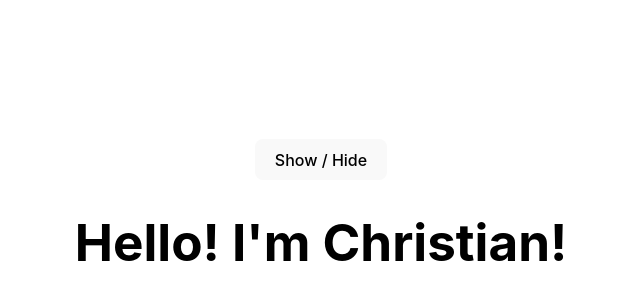
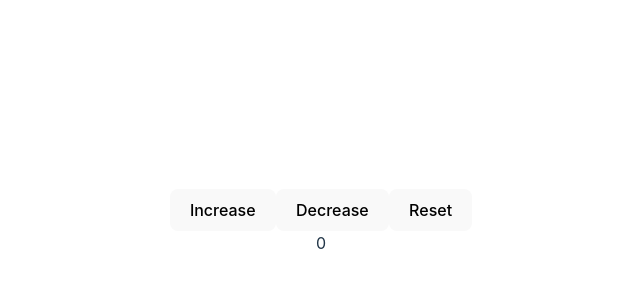
Before and after one commit to GinoongFlores/react-course, a React (Vite) app: page / in a window 1280 px wide. Shown: the part 178-478 px from the top of the page, without its empty margins (319-959 px from the left). Built offline with nearby package versions, Linux system fonts and the light colour scheme.

Commit message:
added exercise

```diff
--- a/src/App.jsx
+++ b/src/App.jsx
@@ -4,32 +4,38 @@
 // A state in react is a variable that stores data that can be changed
 
 function App() {
-	// const [inputValue, setInputValue] = useState("");
-	// const [showText, setShowText] = useState(true);
-	const [textColor, setTextColor] = useState("black");
-
-	const handleInputChange = (e) => {
-		// an event is used to grab the information in the input
-
-		setInputValue(e.target.value); // this is how we change the state. We used the setInputValue function to change to value of the inputValue state or variable
-		// console.log(e.target.value)
-	};
-
+	const [count, setCount] = useState(0);
 	return (
 		<div className="App">
-			{/* <input type="text" onChange={handleInputChange} /> {inputValue} */}
 			<button
 				onClick={() => {
-					// setShowText(!showText); // here we used an anonymous function and change the text by setting the opposite of the showText boolean value
-
-					setTextColor(textColor === "black" ? "red" : "black"); // here we used ternary operator to change the text color behavior into black if its red and vice versa
+					setCount(count + 1);
 				}}
 			>
-				Show / Hide
+				Increase
+			</button>
+			<button
+				onClick={() => {
+					// an anonymous function is a function that doesn't have a name. It is used when you don't want to create a function and just want to use it once.
+					setCount(count - 1);
+					if (count === 0) {
+						// set the count to 0 if it is less than 0
+						setCount(0);
+					}
+				}}
+			>
+				Decrease
+			</button>
+			<button
+				onClick={() => {
+					setCount(0);
+				}}
+			>
+				Reset
 			</button>
 
-			{/* {showText && <h1>Hello World</h1>} */}
-			<h1 style={{ color: textColor }}>Hello! I'm Christian!</h1>
+			<br />
+			{count}
 		</div>
 	);
 }
```
Also changed, not shown: 1 other file (tests, documents, lock files or other folders).
